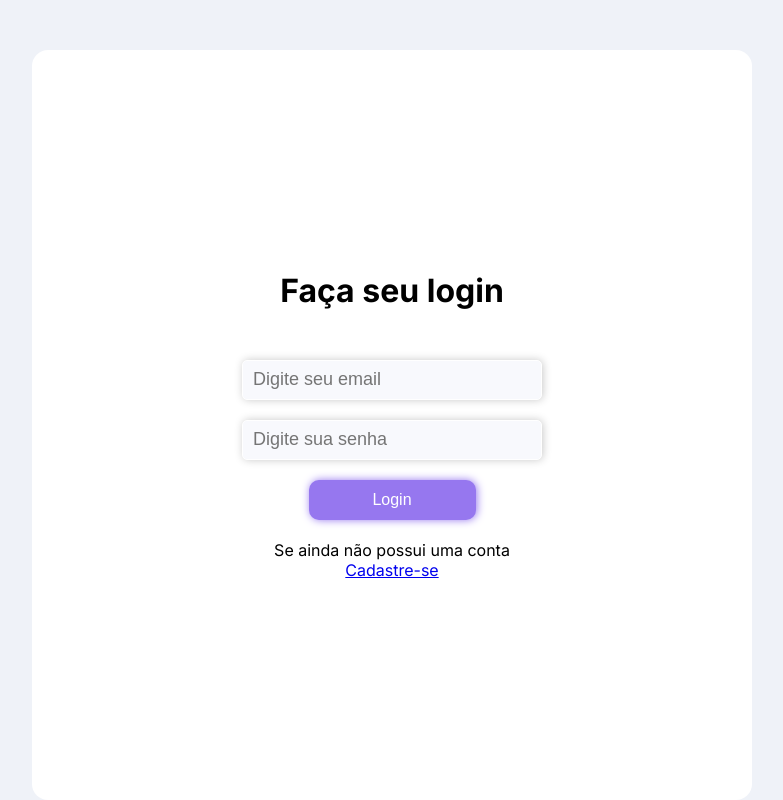
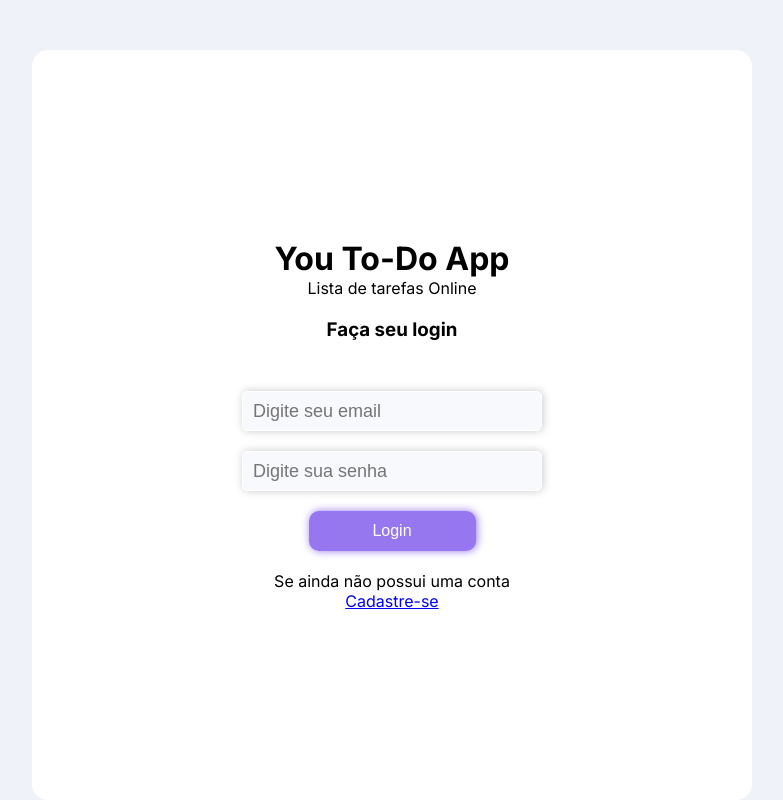
Before and after one commit to jancoweb/your-todo-app-frontend, a React (Create React App) app: page / in a window 1280 px wide. Shown: the whole page, without its empty margins (248-1031 px from the left). Built offline with nearby package versions, Linux system fonts and the light colour scheme.

Commit message:
changing login screen

```diff
--- a/src/Pages/Login/index.js
+++ b/src/Pages/Login/index.js
@@ -47,7 +47,10 @@ function Login() {
     <>
       <div className="app_wrapper">
         <div className="login content_wrapper">
-          <h1>Faça seu login</h1>
+          <h1>You To-Do App</h1>
+          <p>Lista de tarefas Online</p>
+          <br></br>
+          <h3>Faça seu login</h3>
           <div className="login_input_container">
             <form id='login_form' onSubmit={handleLogin}>
               <div className="input_container">
```
